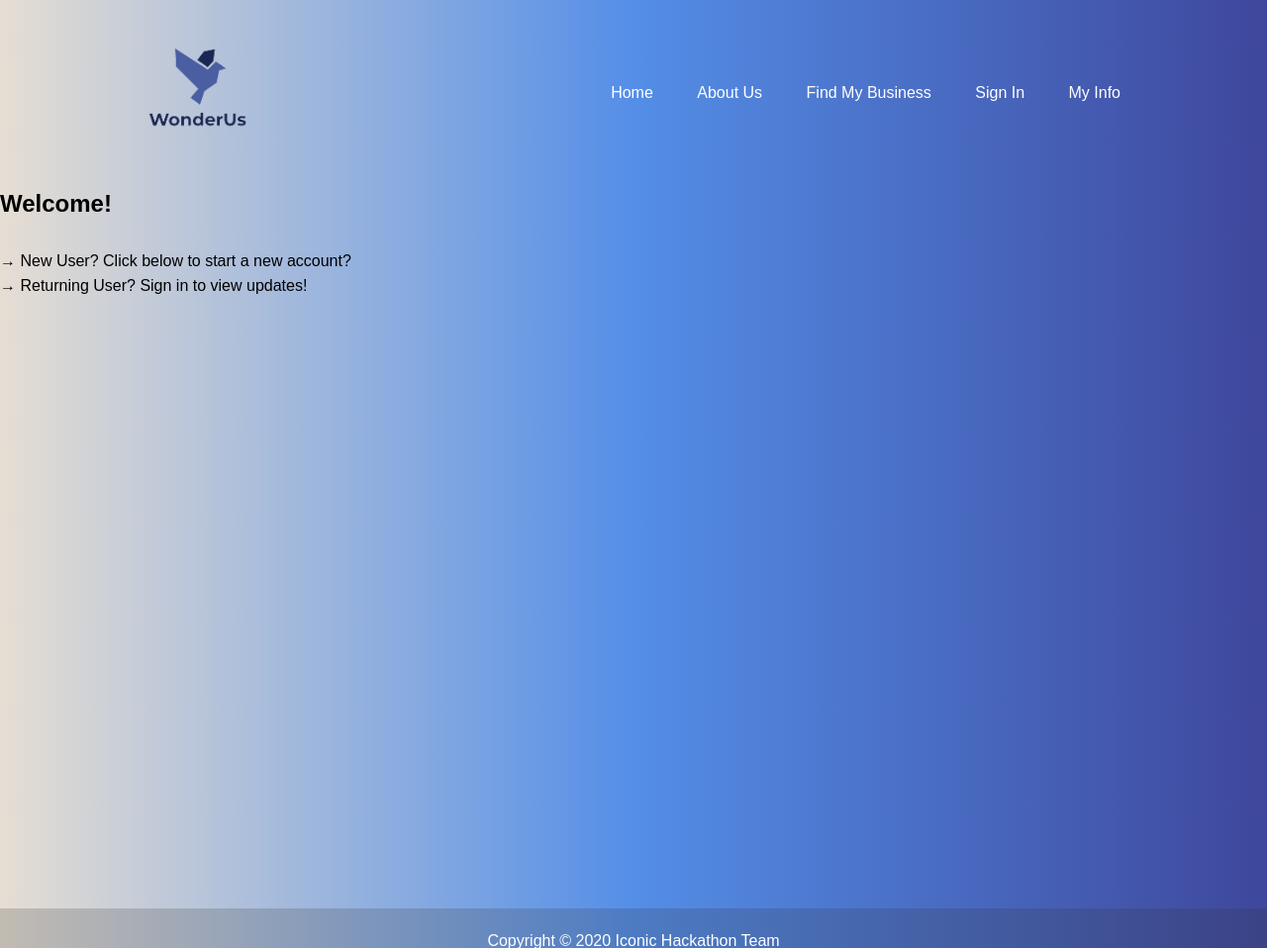
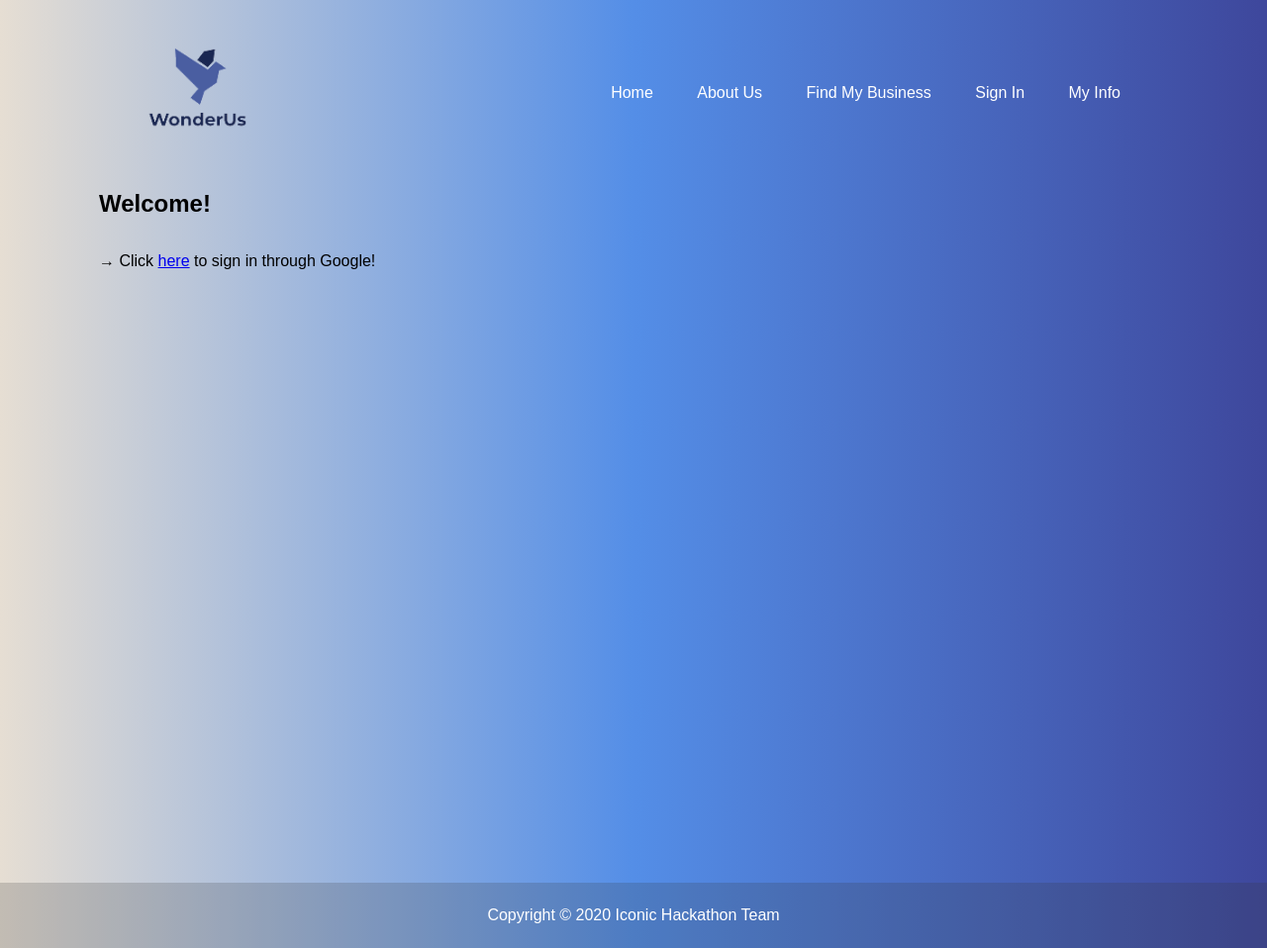
Before and after one commit to hackathon-peeps/winter-hacklympics, a Node server app: page /login in a window 1280 px wide. Shown: the whole page at 99% size. Run offline with Node 20, Linux system fonts and the light colour scheme; some libraries are stand-ins or nearby versions.

Commit message:
updated myinfo and signin pages

```diff
--- a/views/signin.hbs
+++ b/views/signin.hbs
@@ -1,14 +1,11 @@
 <!--Log In-->
 <section id="header">
-  <div class="container">
+  <div class="signin-container">
     <div class="header-text">
       <h1>Welcome!</h1>
       <br>
-      <p>→ New User? Click below to start a new account?</p>
-      <p>→ Returning User? Sign in to view updates!</p>
+      <p>→ Click <a href="/auth/google">here</a> to sign in through Google!</p>
       <br>
-
-
       </p>
 
     </div>
```
